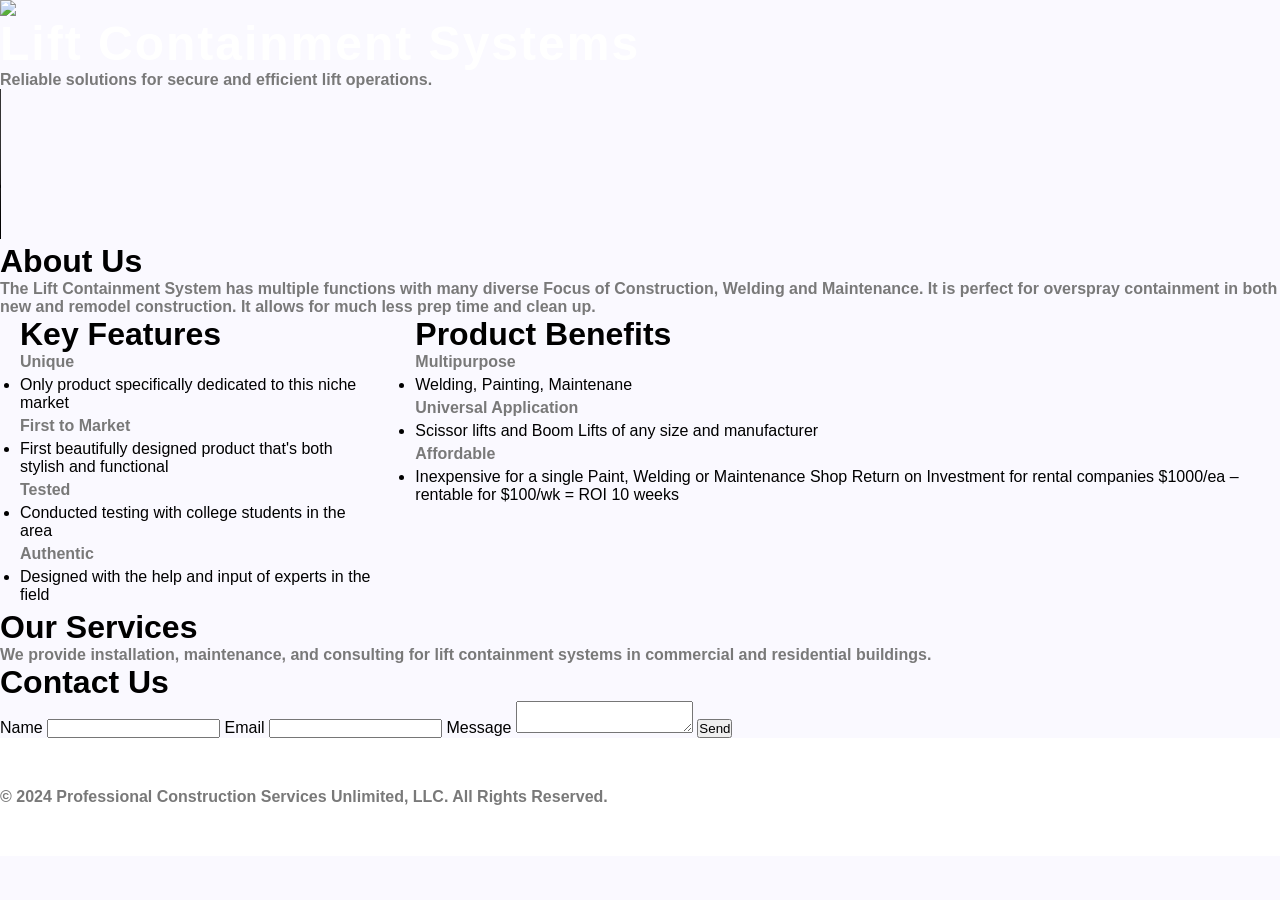
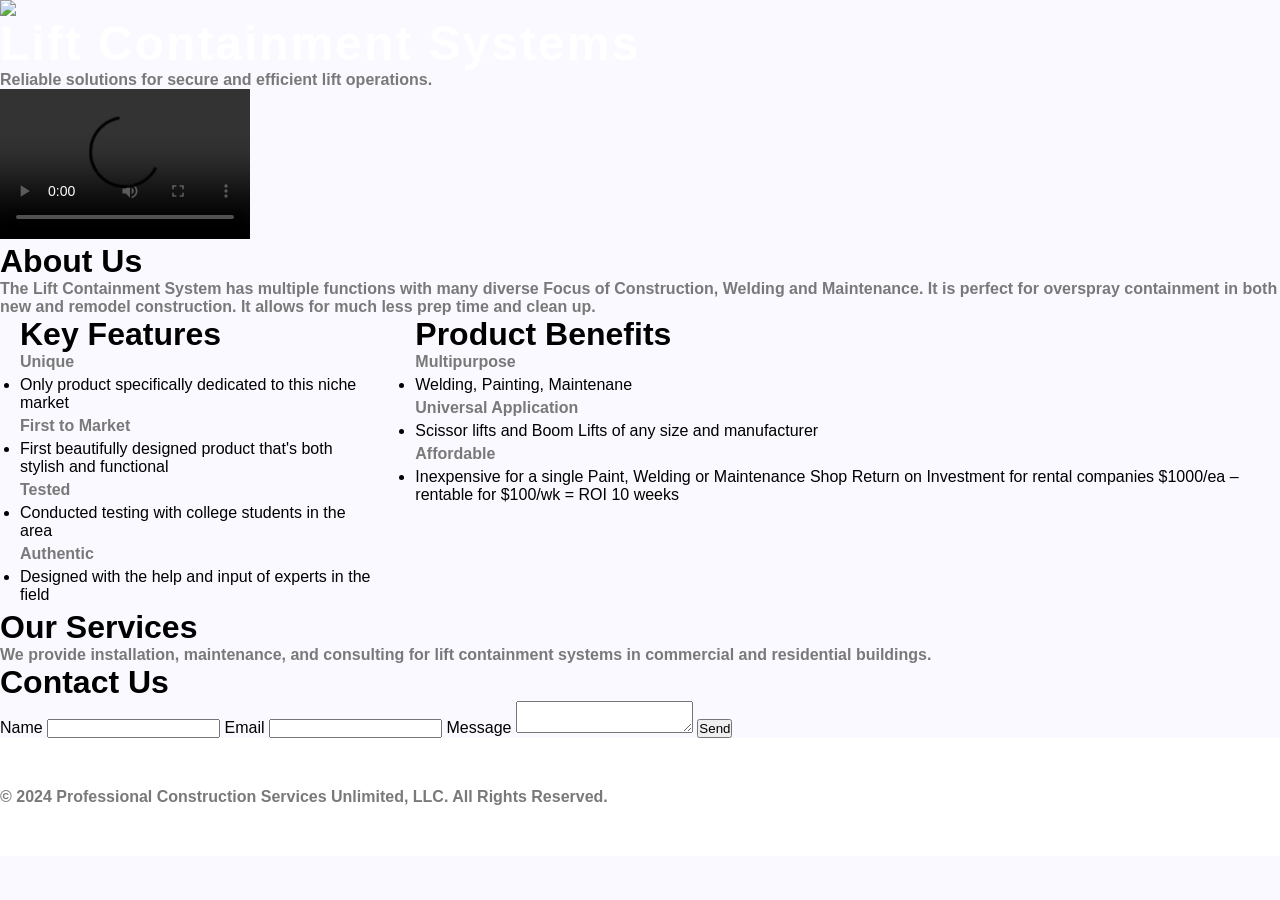

Update style.css

--- a/public/style.css
+++ b/public/style.css
@@ -1242,6 +1242,35 @@ body.scrolled .floating-video{
     font-size: 18px;
   }
 }
+@media (max-width: 768px) {
+
+  .disclaimer-inner {
+    padding: 0 16px;
+  }
+
+  /* STACK NOTICE ROW NICELY */
+  .notice-row {
+    flex-direction: column;
+    gap: 6px;
+  }
+
+  .notice-line {
+    width: 80%;
+    max-width: 200px;
+  }
+
+  .notice-text {
+    font-size: 0.95rem;
+    text-align: center;
+  }
+
+  .disclaimer-text {
+    font-size: 0.85rem;
+    line-height: 1.4;
+    padding: 0 8px;
+  }
+}
+
 /*html {
   scroll-behavior: smooth;
   scroll-padding-top: 120px;
